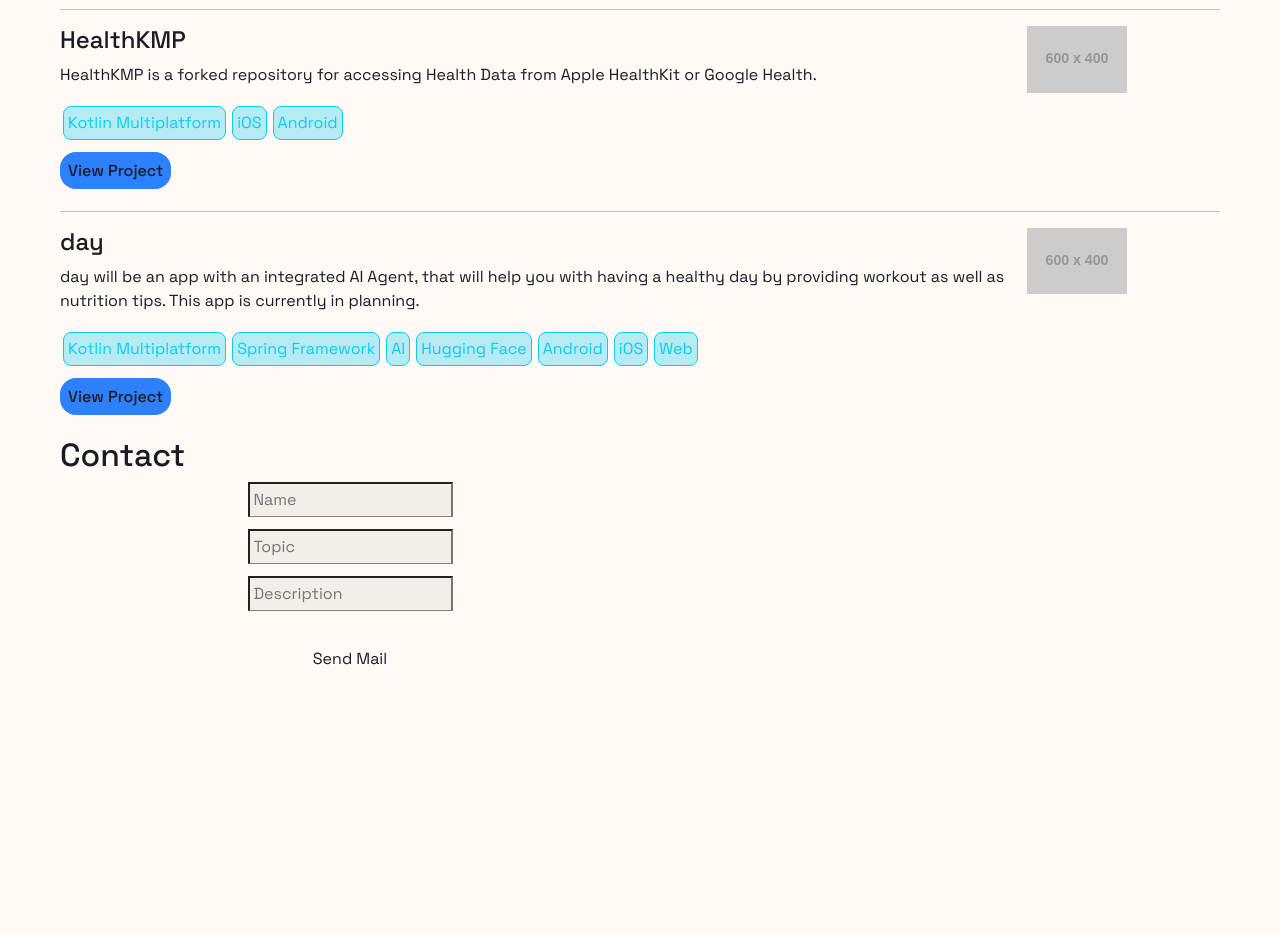
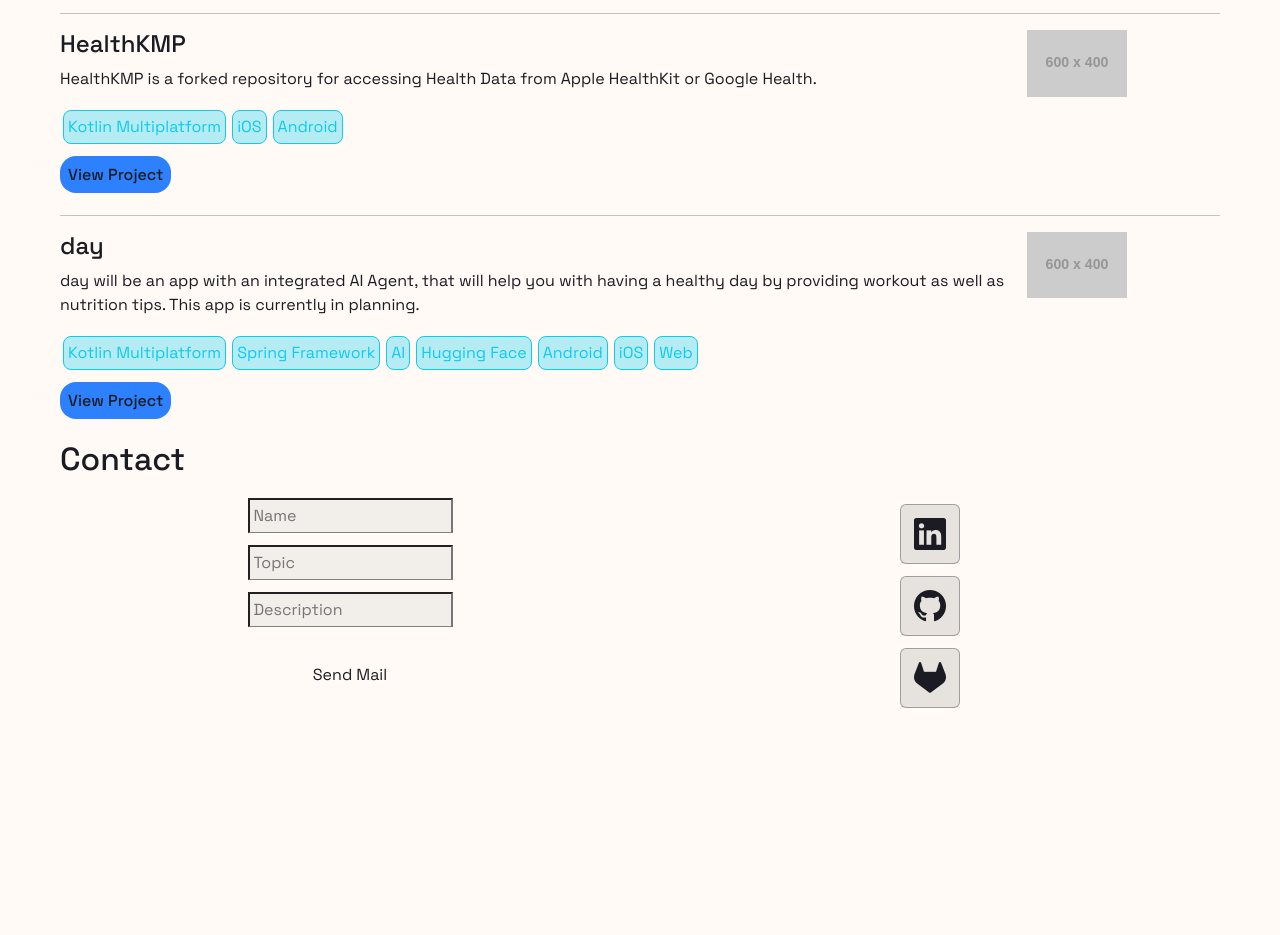
Before and after one commit to dkluske/dkluske.github.io, a plain HTML site: page index.html in a window 1280 px wide. Shown: the part 850-1785 px from the top of the page. After the commit the page ends 1584 px from the top, so only its background shows below. Drawn offline with nearby package versions, Linux system fonts and the light colour scheme; placeholder pictures from the web are drawn by us.

Commit message:
more styling of contact icons + make desktop navbar sticky on top

```diff
--- a/css/main.css
+++ b/css/main.css
@@ -101,7 +101,7 @@ section:last-child {
 }
 .contact-wrapper {
     display: flex;
-    margin: 8px 0;
+    margin: 20px 0;
 }
 .contact-input {
     border-bottom: 1px solid rgba(128, 128, 128, 1.0);
@@ -116,6 +116,20 @@ section:last-child {
     display: flex;
     align-items: center;
     flex-direction: column;
+}
+.contact-link > i {
+    font-size: 2rem;
+    background-color: transparent;
+}
+.contact-link {
+    padding: 6px;
+    border: 1px solid rgba(128, 128, 128, 0.7);
+    border-radius: 6px;
+    background-color: rgba(128, 128, 128, 0.2);
+    width: 60px;
+    height: 60px;
+    text-align: center;
+    margin: 6px;
 }
 
 /* Dark Scheme Behavior */
@@ -187,6 +201,9 @@ section:last-child {
     .navbar-mobile {
         display: none;
     }
+    .content-wrapper {
+        margin-top: 80px;
+    }
     .project-info {
         width: 100%;
     }
--- a/index.html
+++ b/index.html
@@ -4,11 +4,12 @@
         <meta charset="UTF-8">
         <link rel="stylesheet" href="./css/bootstrap.css">
         <link rel="stylesheet" href="./css/main.css">
+        <link rel="stylesheet" href="https://cdn.jsdelivr.net/npm/bootstrap-icons@1.11.3/font/bootstrap-icons.css">
         <script src="/js/bootstrap.bundle.js"></script>
         <title>Dominik Kluske | Personal Portfolio</title>
     </head>
     <body>
-        <nav class="navbar navbar-desktop">
+        <nav class="navbar navbar-desktop fixed-top">
             <div class="nav-left">
                 <div class="nav-logo nav-item" id="nav-tab-logo" role="tablist">
                     <a href="#portfolio-welcome">
@@ -165,9 +166,9 @@
                         <a id="send-email-link">Send Mail</a>
                     </div>
                     <div class="contact-content-wrapper">
-                        <a class="contact-link"><svg href="./static/image/linkedin.svg" class="contact-link-icon"></svg></a> <!-- LinkedIn -->
-                        <a class="contact-link"><svg href="./static/image/github.svg" class="contact-link-icon"></svg></a> <!-- Github -->
-                        <a class="contact-link"><svg href="./static/image/gitlab.svg" class="contact-link-icon"></svg></a> <!-- GitLab -->
+                        <a class="contact-link"><i class="bi bi-linkedin"></i></a> <!-- LinkedIn -->
+                        <a class="contact-link"><i class="bi bi-github"></i></a> <!-- Github -->
+                        <a class="contact-link"><i class="bi bi-gitlab"></i></a> <!-- GitLab -->
                     </div>
                 </div>
             </section>
```
